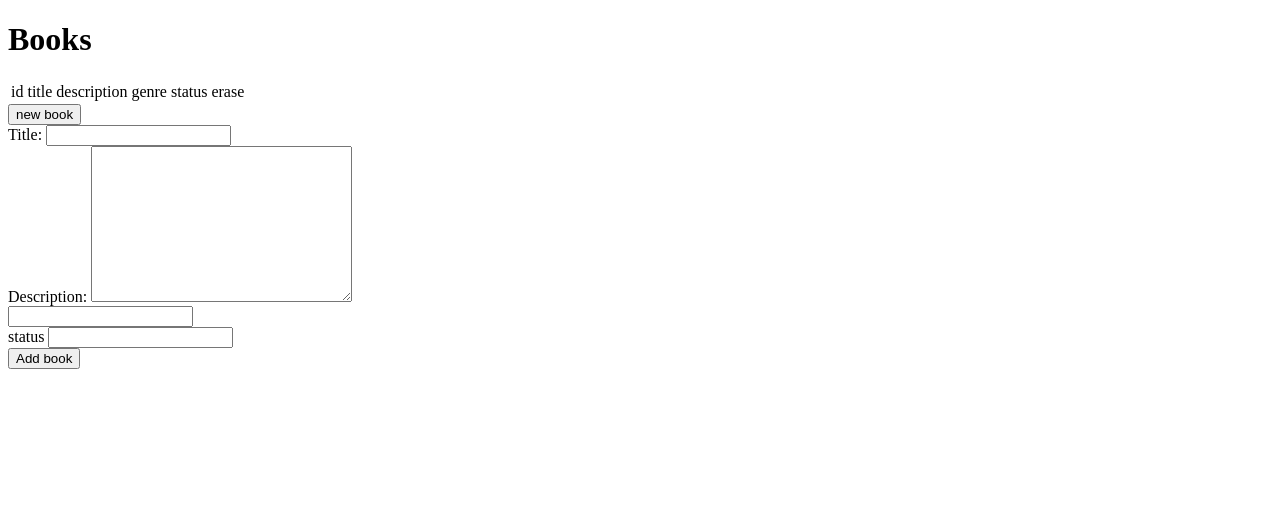
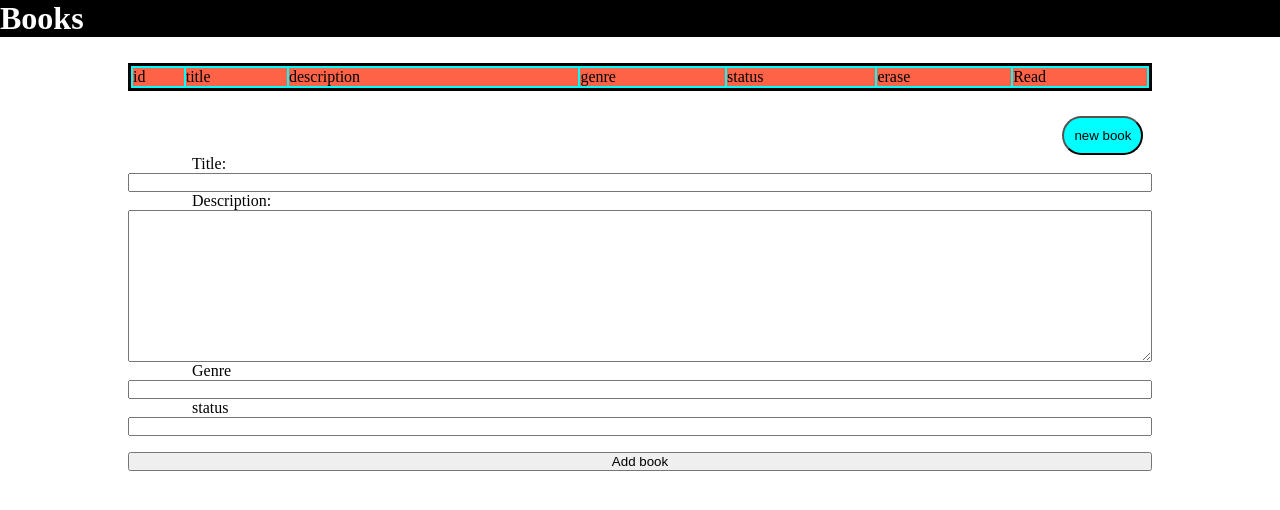
Before and after one commit to darkrho/Library, a plain HTML site: page index.html in a window 1280 px wide. Both pictures are taken after a click on the button "new book". Drawn offline with Linux system fonts and the light colour scheme.

Commit message:
finish but I have to try to do de same with cards

```diff
--- a/css/library.css
+++ b/css/library.css
@@ -1,3 +1,10 @@
+* {
+    margin: 0px;
+    padding: 0px;
+    box-sizing: border-box;
+}
+
+/* variable to make form popup */
 :root {
     --foo : none;
 }
@@ -5,3 +12,56 @@
 form {
     display:var(--foo);
 }
+
+/* table appareance */
+h1 {
+    background-color: black;
+    color: white;
+}
+
+table {
+    margin: 2% 10%;
+    width: 80%;
+    border: solid;
+    background-color: aqua;
+}
+table td {
+    background-color: tomato;
+    overflow: hidden;
+    text-overflow: ellipsis;
+}
+table td button {
+    width: 100%;
+    color: white;
+    background-color: black;
+}
+
+/* new book button */
+#new-book {
+    position: relative;
+    left: 83%;
+    border-radius: 20px;
+    padding: 10px;
+    background-color: aqua;
+}
+
+/* book form */
+form div {
+    display: flex;
+    flex-wrap: wrap;
+
+}
+form label {
+    margin-left: 15%;
+}
+form input {
+    width: 80%;
+    margin-left: 10%;
+}
+form textarea{
+    width: 80%;
+    margin-left: 10%;
+}
+form :nth-child(5) {
+    margin-top: 1rem;
+}
--- a/index.html
+++ b/index.html
@@ -17,6 +17,7 @@
             <td>genre</td>
             <td>status</td>
             <td>erase</td>
+            <td>Read</td>
         </tr>
     </table>
 
@@ -31,7 +32,7 @@
             <textarea name="description" id="description" cols="30" rows="10"></textarea>
         </div>
         <div>
-            <label for="genre"></label>
+            <label for="genre">Genre</label>
             <input type="text" id="genre" name="genre">
         </div>
         <div>
--- a/js/library.js
+++ b/js/library.js
@@ -41,6 +41,7 @@ function addBookToTable(book) {
     let row = document.createElement("tr");
     row.setAttribute("class",`row${book.id}` )
     for ( var prop in book) {
+
         let column = document.createElement("td");
         column.textContent = book[prop];
         row.appendChild(column);
```
